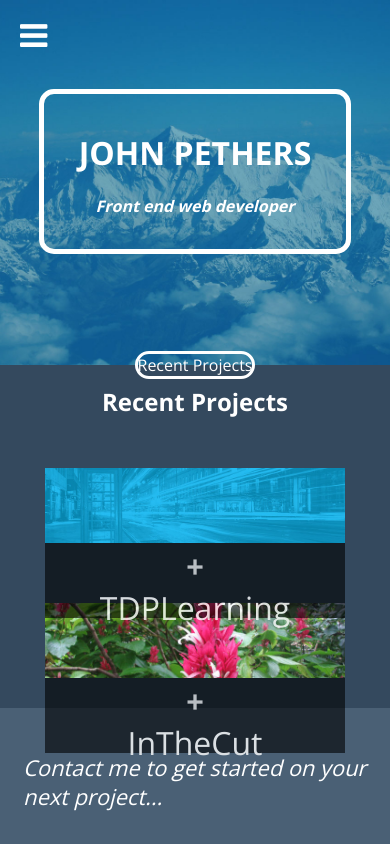
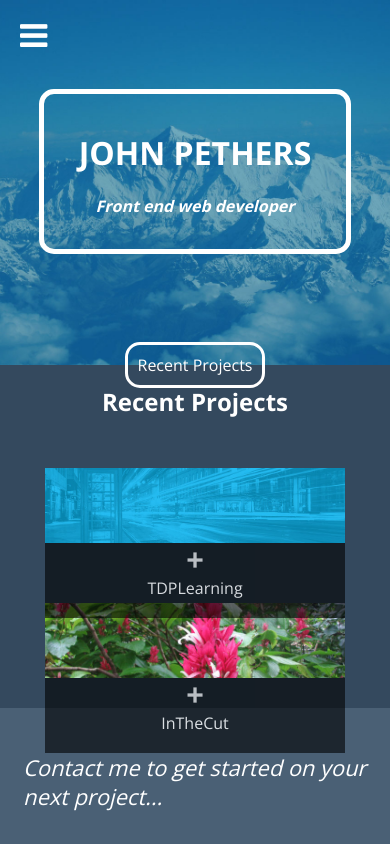
Before and after one commit to Percival1978/Percival1978.github.io, a plain HTML site: page index.html in a window 390 px wide. Shown: the top 844 px of the page. Drawn offline with nearby package versions, Linux system fonts and the light colour scheme.

Commit message:
mobile fix

```diff
--- a/css/main.css
+++ b/css/main.css
@@ -307,7 +307,7 @@ footer aside {
   }
 
   .right a {
-    padding: 0;
+    padding: 3%;
   }
 
   header {
@@ -342,7 +342,7 @@ footer aside {
     padding: 0;
   }
 
-  .overlay a {
+  .overlay p {
     font-size: 1em;
   }
 
```
